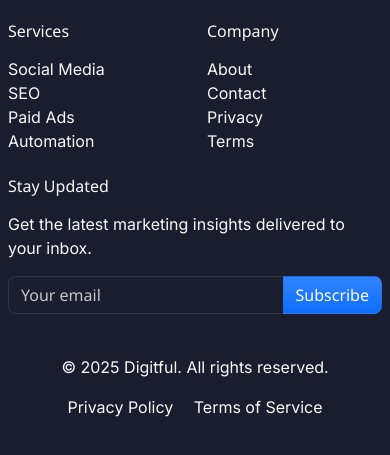
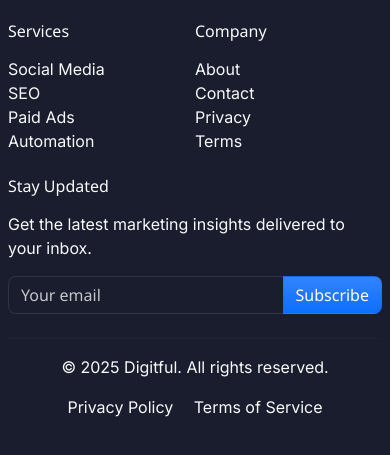
Before and after one commit to tarekazz1/digitful, an Astro site: page /seo in a window 390 px wide. Shown: the part 1308-1763 px from the top of the page. Built offline with nearby package versions, Linux system fonts and the light colour scheme; Astro itself is replaced by a stand-in of ours.

Commit message:
Update _custom-overrides.scss

```diff
--- a/src/assets/_custom-overrides.scss
+++ b/src/assets/_custom-overrides.scss
@@ -100,6 +100,11 @@ legend {
   }
 }
 
+/* kill row gutter only on phones */
+@media (max-width: 575.98px) {
+  .container > .row { --bs-gutter-x: 0; }
+}
+
 /* Accessibility */
 @media (prefers-reduced-motion: reduce) {
   * {
```
